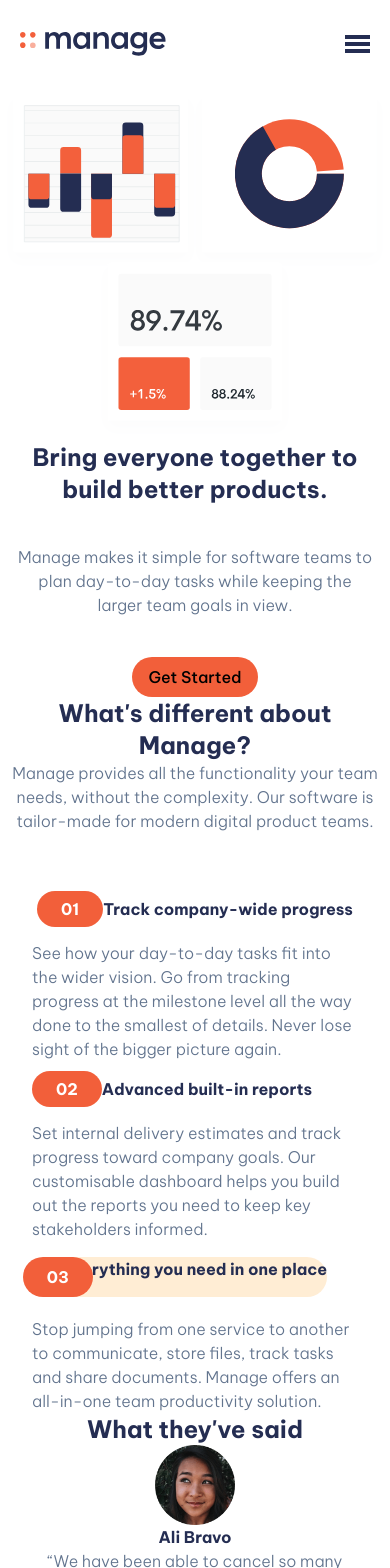
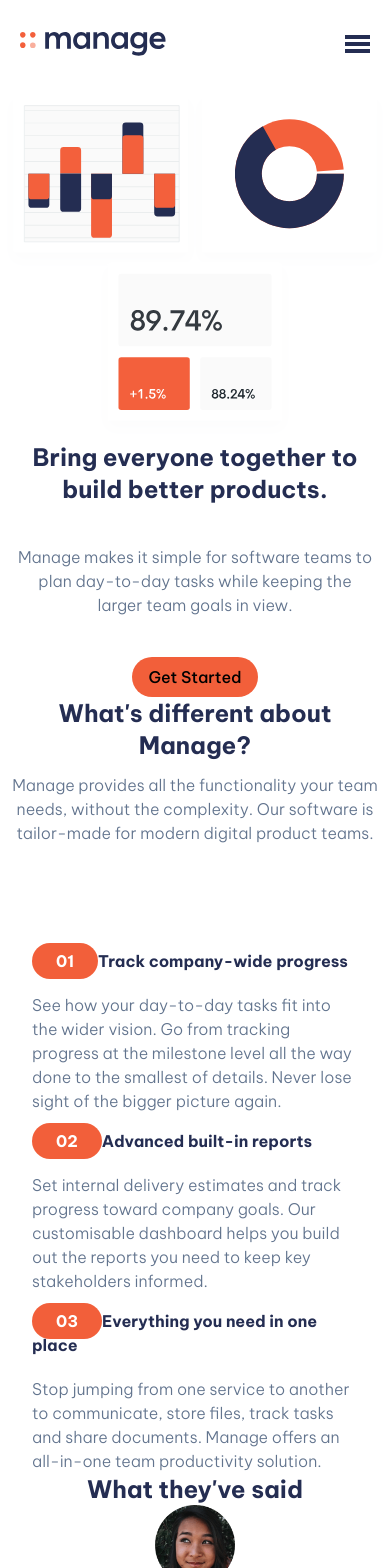
Before and after one commit to JanudaStack/manage-landing-page-main, a React (Vite) app: page / in a window 390 px wide. Shown: the top 1568 px of the page. Built offline with nearby package versions, Linux system fonts and the light colour scheme.

Commit message:
feat: Enhance About Component layout and styling for improved responsiveness and readability

```diff
--- a/src/components/About.jsx
+++ b/src/components/About.jsx
@@ -2,24 +2,24 @@ import React from 'react';
 
 const About = () => {
     return (
-        <section>
-            <div className="about-content">
-                <h2 className="about-header text-2xl text-center">
+        <section className="grid grid-cols-1 md:grid-cols-2 gap-10">
+            <div className="about-content md:px-25">
+                <h2 className="about-header text-2xl text-center md:text-4xl md:text-left">
                     What's different about Manage?
                 </h2>
-                <p className="text-center text-slate-500">
+                <p className="text-center text-slate-500 md:text-left pt-3">
                     Manage provides all the functionality your team needs,
                     without the complexity. Our software is tailor-made for
                     modern digital product teams.
                 </p>
             </div>
-            <div className="flex flex-col gap-4 pt-[4rem] px-[2rem]">
+            <div className="flex flex-col gap-4 pt-[4rem] px-[2rem] md:pt-0 md:gap-12">
                 <div>
-                    <h3 className="text-center">
+                    <h3 className="">
                         <span className="span-text">01</span>
                         Track company-wide progress
                     </h3>
-                    <p className="pt-5">
+                    <p className="pt-5 md:w-5/6">
                         See how your day-to-day tasks fit into the wider vision.
                         Go from tracking progress at the milestone level all the
                         way done to the smallest of details. Never lose sight of
@@ -39,11 +39,9 @@ const About = () => {
                     </p>
                 </div>
                 <div>
-                    <div className="flex items-center justify-center">
-                        <h3 className="text-center bg-orange-100 rounded-r-[2rem] relative h-10 ">
-                            <span className="span-text absolute top-0 -left-10">
-                                03
-                            </span>
+                    <div className="">
+                        <h3 className="">
+                            <span className="span-text">03</span>
                             Everything you need in one place
                         </h3>
                     </div>
```
